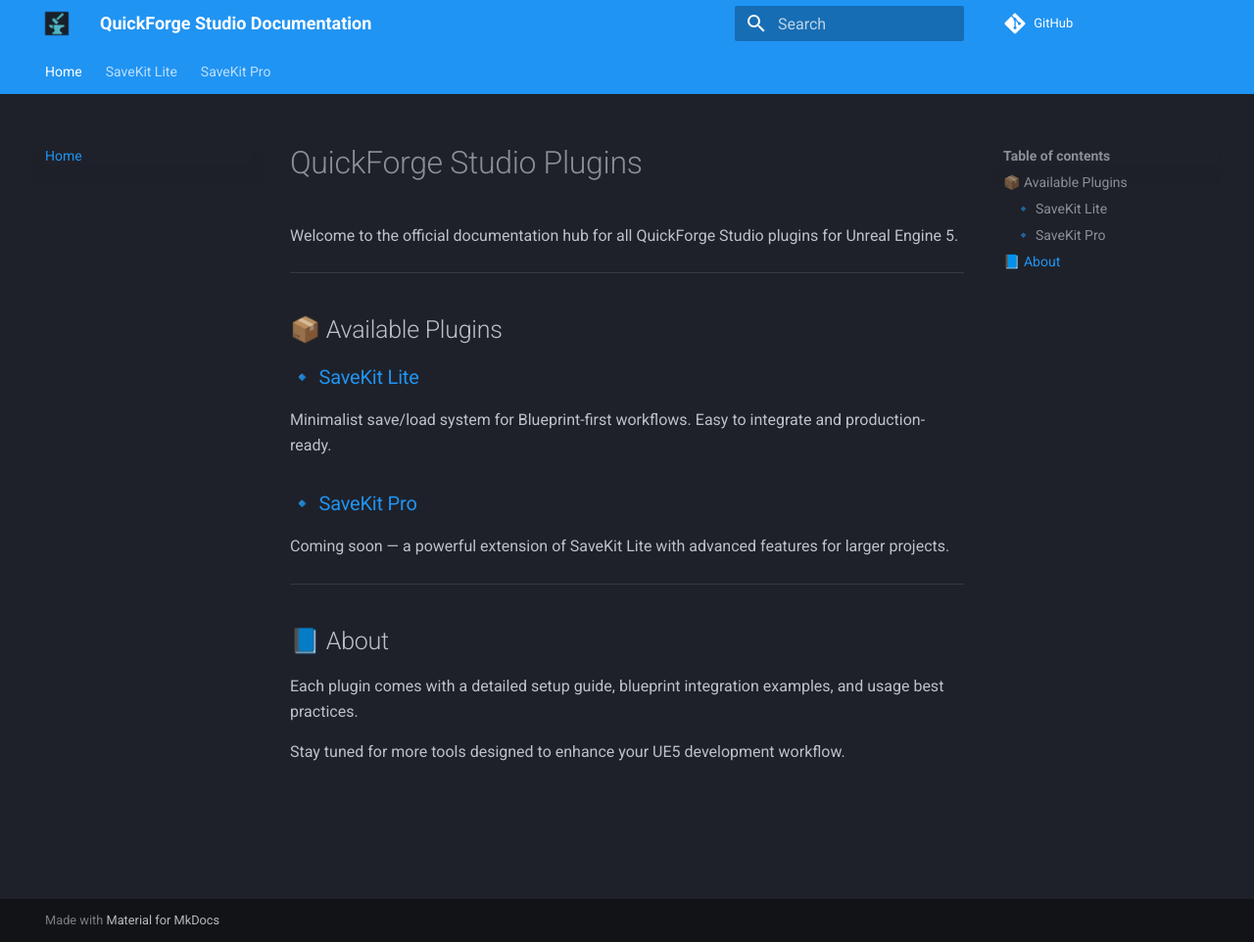
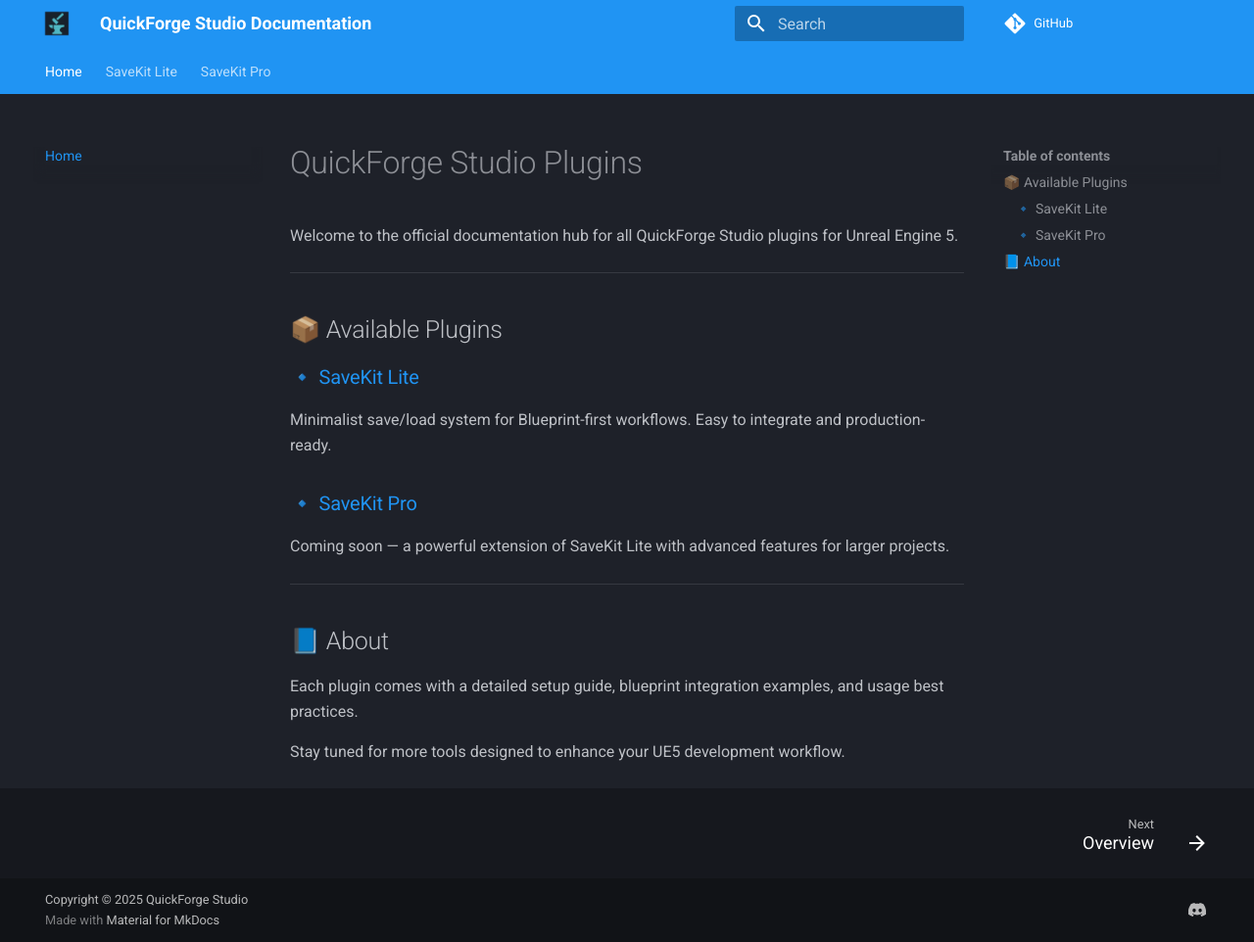
Before and after one commit to george-shilovsky/quickforge-docs, an MkDocs documentation site: the page built from docs/index.md, in a window 1280 px wide and 962 px high. Shown: the whole window at 98% size. Built offline with MkDocs 1.6.1 and Material for MkDocs 9.7.7, drawn with Linux system fonts in a browser that asks for light colours; comment, search, counter and statistics services are not loaded.

Commit message:
Update mkdocs.yml

```diff
--- a/mkdocs.yml
+++ b/mkdocs.yml
@@ -1,6 +1,8 @@
 site_name: QuickForge Studio Documentation
 site_url: https://docs.quickforgestudio.com
 repo_url: https://github.com/george-shilovsky/quickforge-docs
+
+copyright: Copyright &copy; 2025 QuickForge Studio
 
 theme:
   name: material
@@ -10,10 +12,17 @@
     - navigation.tabs
     - navigation.sections
     - search.highlight
+    - navigation.footer
   palette:
     scheme: slate
     primary: blue
     accent: indigo
+
+extra:
+  social:
+    - icon: fontawesome/brands/discord
+      link: https://discord.gg/qujzsty4
+      name: QuickForge Studio on Discord
 
 nav:
   - Home: index.md
@@ -21,11 +30,11 @@
       - Overview: SaveKitLite/index.md
       - Setup: SaveKitLite/setup.md
       - Save & Load: SaveKitLite/save-load.md
+      - Variables: SaveKitLite/variables.md
       - UI Integration: SaveKitLite/ui.md
       - Blueprint Reference: SaveKitLite/blueprint-reference.md
+      - Demo: SaveKitLite/demo.md
       - Limitations: SaveKitLite/limitations.md
-      - Variables: SaveKitLite/variables.md
-      - Demo: SaveKitLite/demo.md
       - Comparison: SaveKitLite/comparison.md
   - SaveKit Pro:
       - Overview: SaveKitPro/index.md
```
